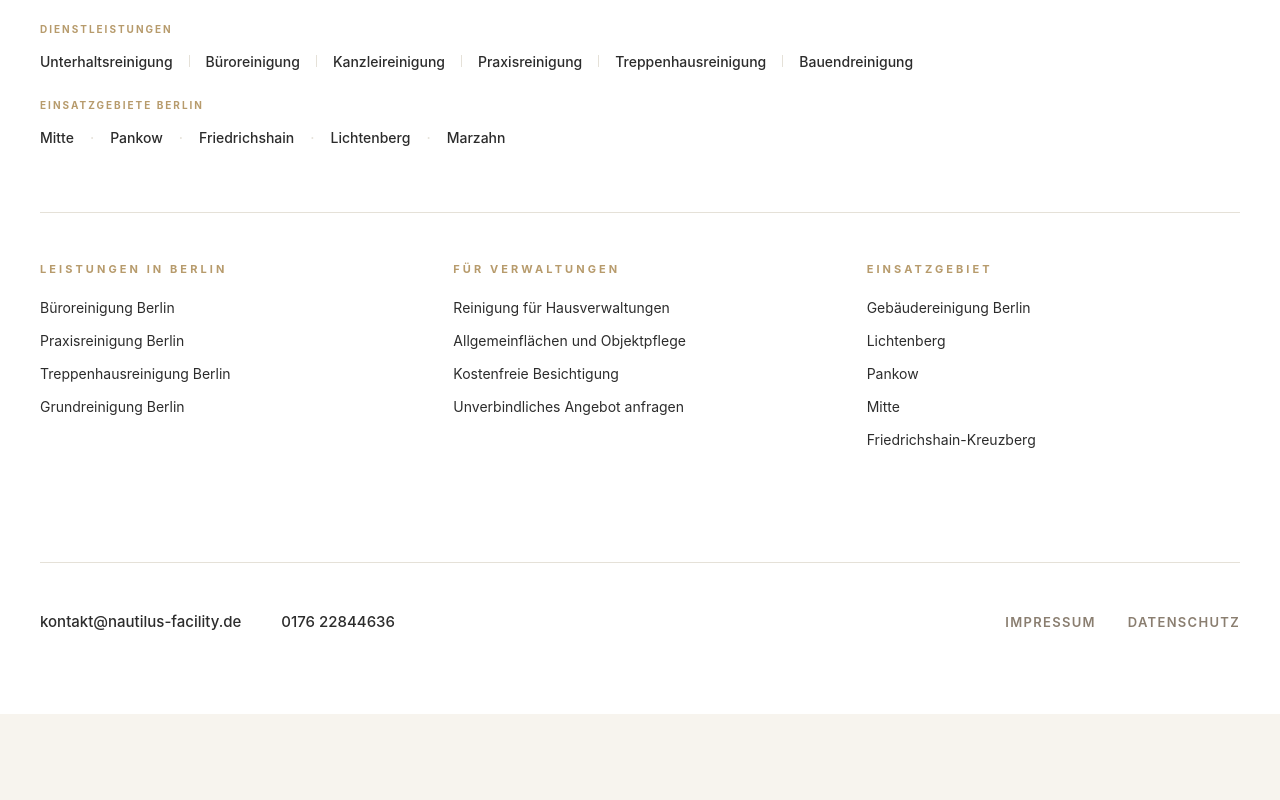
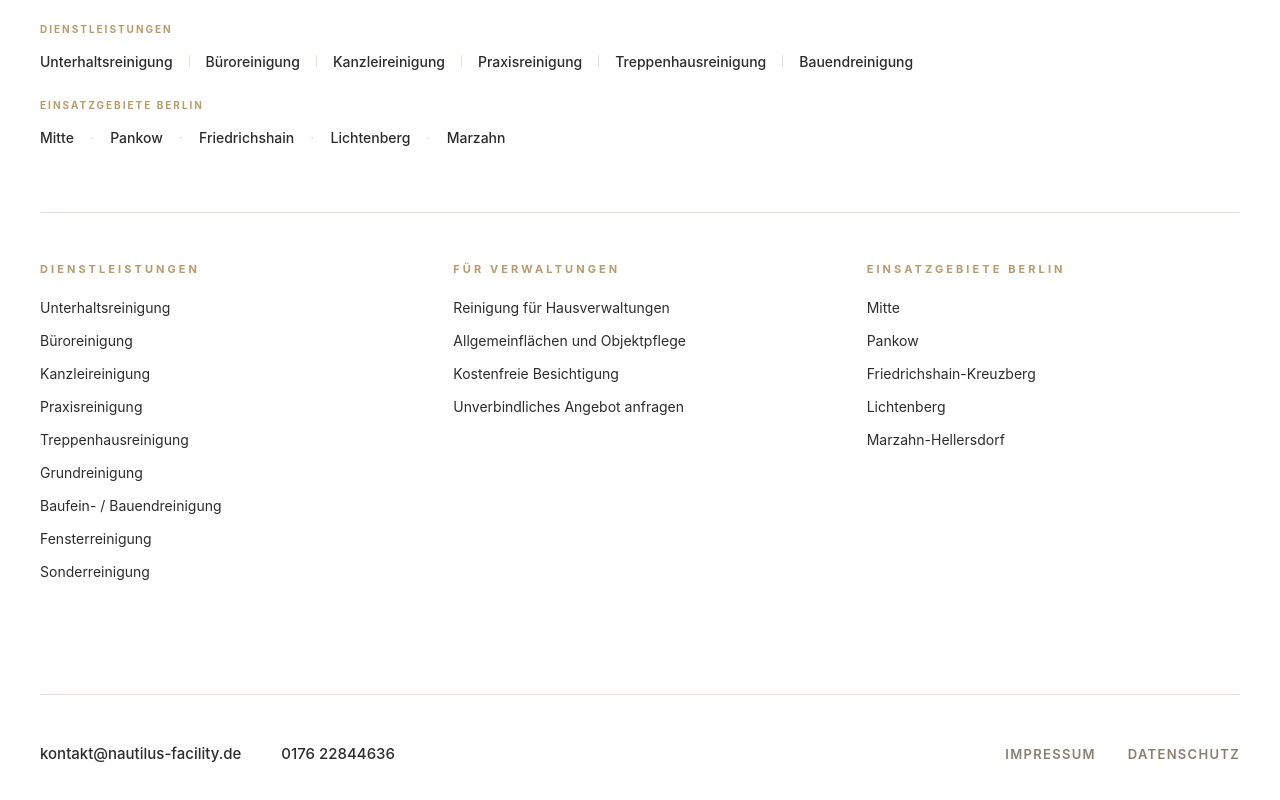
Before and after one commit to sticky030/nautilus-facility-cleaning, a React (Vite) app: page / in a window 1280 px wide. Shown: the part 7716-8516 px from the top of the page. Before the commit the page ends 8430 px from the top, so only its background shows below. Built offline with nearby package versions, Linux system fonts and the light colour scheme.

Commit message:
SEO: refine footer service and location links

```diff
--- a/src/App.tsx
+++ b/src/App.tsx
@@ -387,12 +387,17 @@ export default function App() {
             </div>
             <div className="mb-12 grid gap-10 border-t border-[#E5E1D8] pt-12 lg:grid-cols-3">
             <div>
-              <div className="text-[11px] font-bold uppercase tracking-[0.28em] text-[#B79B6C]">Leistungen in Berlin</div>
+              <div className="text-[11px] font-bold uppercase tracking-[0.28em] text-[#B79B6C]">Dienstleistungen</div>
               <div className="mt-5 flex flex-col gap-3 text-[14px] text-[#2C2C2C]">
-                <a href="#bueroreinigung" className="hover:text-[#B79B6C] transition-colors">Büroreinigung Berlin</a>
-                <a href="#praxisreinigung" className="hover:text-[#B79B6C] transition-colors">Praxisreinigung Berlin</a>
-                <a href="#treppenhausreinigung" className="hover:text-[#B79B6C] transition-colors">Treppenhausreinigung Berlin</a>
-                <a href="#grundreinigung" className="hover:text-[#B79B6C] transition-colors">Grundreinigung Berlin</a>
+                <a href="#leistungen" className="hover:text-[#B79B6C] transition-colors">Unterhaltsreinigung</a>
+                <a href="#bueroreinigung" className="hover:text-[#B79B6C] transition-colors">Büroreinigung</a>
+                <a href="#leistungen" className="hover:text-[#B79B6C] transition-colors">Kanzleireinigung</a>
+                <a href="#praxisreinigung" className="hover:text-[#B79B6C] transition-colors">Praxisreinigung</a>
+                <a href="#treppenhausreinigung" className="hover:text-[#B79B6C] transition-colors">Treppenhausreinigung</a>
+                <a href="#grundreinigung" className="hover:text-[#B79B6C] transition-colors">Grundreinigung</a>
+                <a href="#grundreinigung" className="hover:text-[#B79B6C] transition-colors">Baufein- / Bauendreinigung</a>
+                <a href="#leistungen" className="hover:text-[#B79B6C] transition-colors">Fensterreinigung</a>
+                <a href="#leistungen" className="hover:text-[#B79B6C] transition-colors">Sonderreinigung</a>
               </div>
             </div>
 
@@ -400,20 +405,20 @@ export default function App() {
               <div className="text-[11px] font-bold uppercase tracking-[0.28em] text-[#B79B6C]">Für Verwaltungen</div>
               <div className="mt-5 flex flex-col gap-3 text-[14px] text-[#2C2C2C]">
                 <a href="#hausverwaltungen" className="hover:text-[#B79B6C] transition-colors">Reinigung für Hausverwaltungen</a>
-                <a href="#leistungen" className="hover:text-[#B79B6C] transition-colors">Allgemeinflächen und Objektpflege</a>
+                <a href="#hausverwaltungen" className="hover:text-[#B79B6C] transition-colors">Allgemeinflächen und Objektpflege</a>
                 <a href="#ablauf" className="hover:text-[#B79B6C] transition-colors">Kostenfreie Besichtigung</a>
                 <a href="#kontakt" className="hover:text-[#B79B6C] transition-colors">Unverbindliches Angebot anfragen</a>
               </div>
             </div>
 
             <div>
-              <div className="text-[11px] font-bold uppercase tracking-[0.28em] text-[#B79B6C]">Einsatzgebiet</div>
+              <div className="text-[11px] font-bold uppercase tracking-[0.28em] text-[#B79B6C]">Einsatzgebiete Berlin</div>
               <div className="mt-5 flex flex-col gap-3 text-[14px] text-[#2C2C2C]">
-                <a href="#einsatzgebiet" className="hover:text-[#B79B6C] transition-colors">Gebäudereinigung Berlin</a>
-                <a href="#einsatzgebiet" className="hover:text-[#B79B6C] transition-colors">Lichtenberg</a>
-                <a href="#einsatzgebiet" className="hover:text-[#B79B6C] transition-colors">Pankow</a>
-                <a href="#einsatzgebiet" className="hover:text-[#B79B6C] transition-colors">Mitte</a>
-                <a href="#einsatzgebiet" className="hover:text-[#B79B6C] transition-colors">Friedrichshain-Kreuzberg</a>
+                <a href="#kontakt" className="hover:text-[#B79B6C] transition-colors">Mitte</a>
+                <a href="#kontakt" className="hover:text-[#B79B6C] transition-colors">Pankow</a>
+                <a href="#kontakt" className="hover:text-[#B79B6C] transition-colors">Friedrichshain-Kreuzberg</a>
+                <a href="#kontakt" className="hover:text-[#B79B6C] transition-colors">Lichtenberg</a>
+                <a href="#kontakt" className="hover:text-[#B79B6C] transition-colors">Marzahn-Hellersdorf</a>
               </div>
             </div>
           </div>
```
